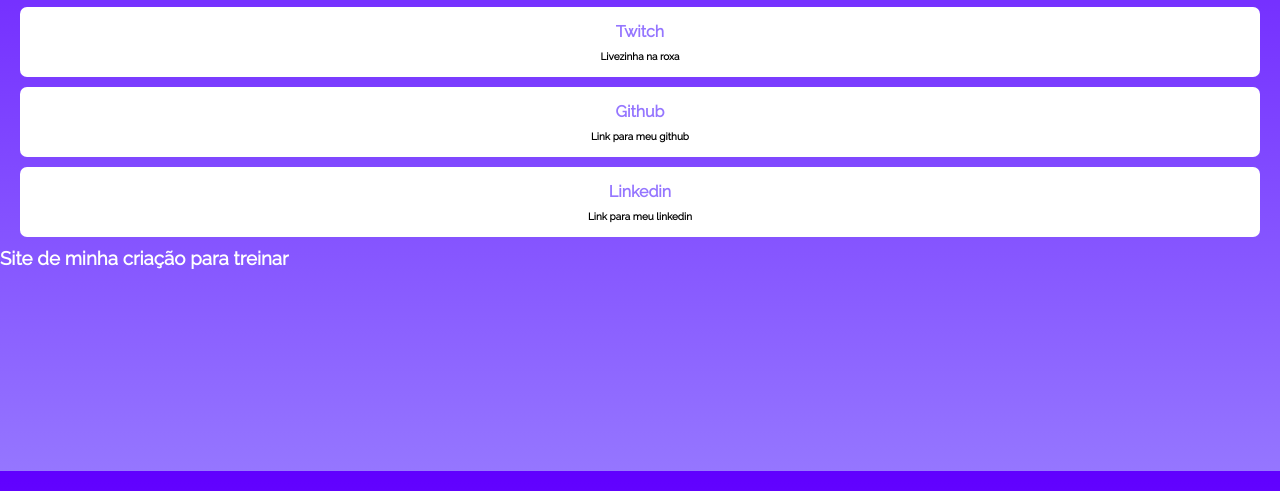
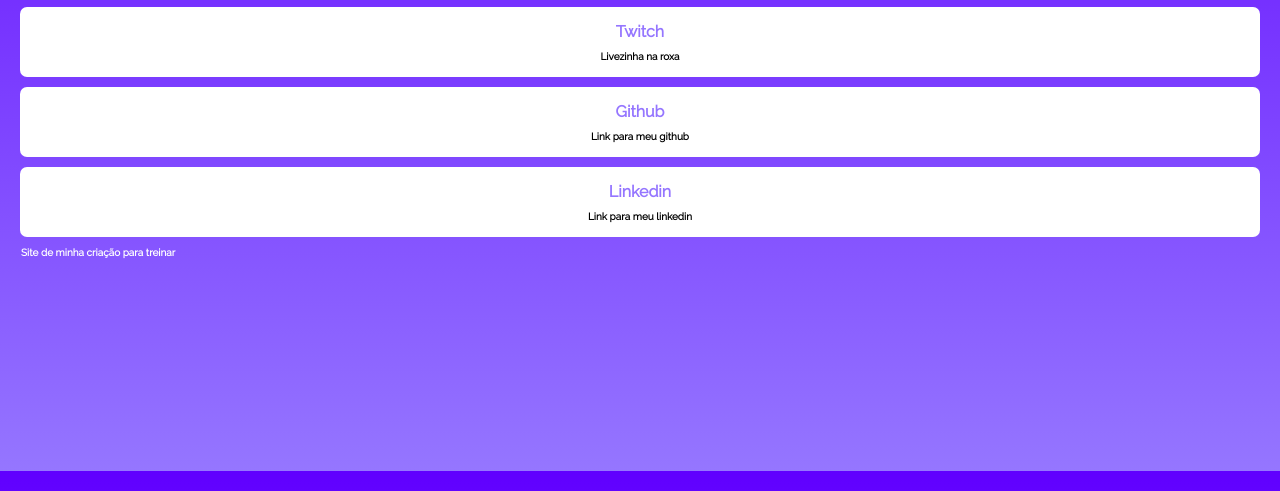
Before and after one commit to orafamoura/orafamoura.github.io, a plain HTML site: page index.html in a window 1280 px wide. Shown: the part 329-820 px from the top of the page. Drawn offline with Linux system fonts and the light colour scheme.

Commit message:
Update style.css

```diff
--- a/css/style.css
+++ b/css/style.css
@@ -75,3 +75,8 @@ h2 {
   font-size: 10px;
   margin-top: 10px;
 }
+
+h3 {
+  font-size: 10px;
+  margin: 0px 21px;
+}
```
